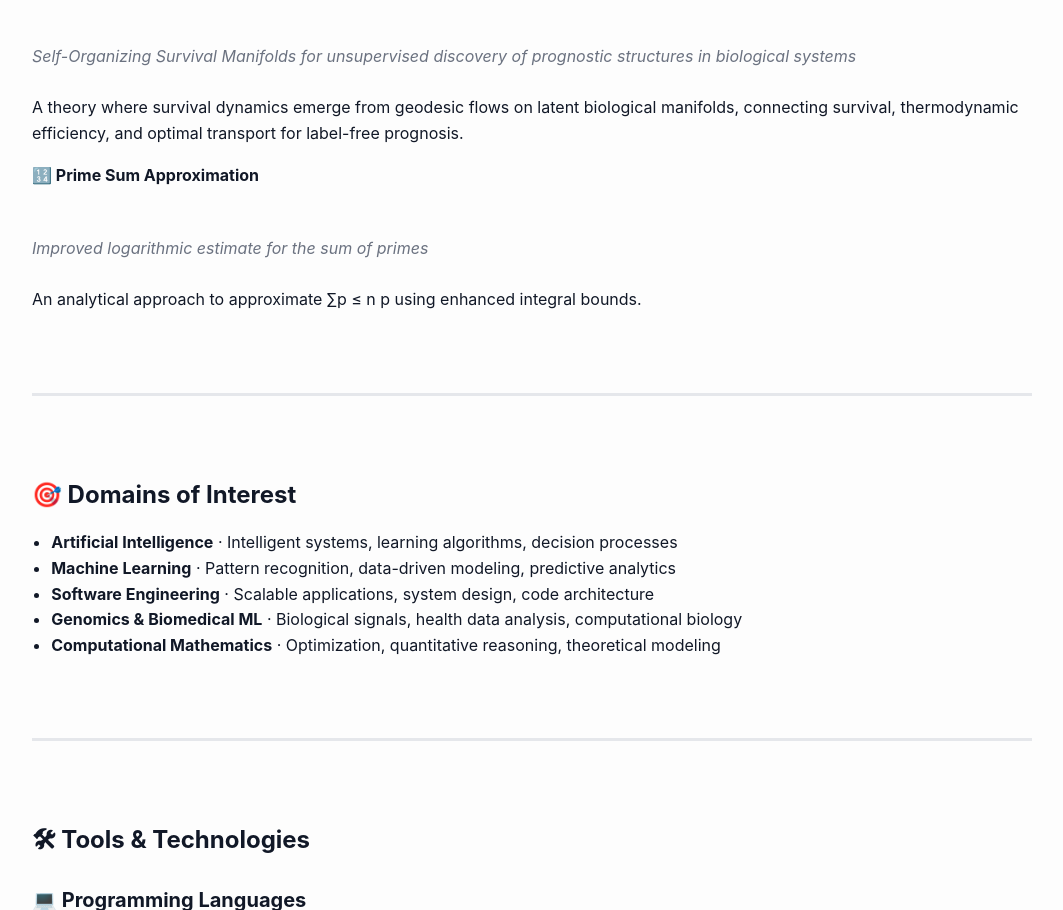
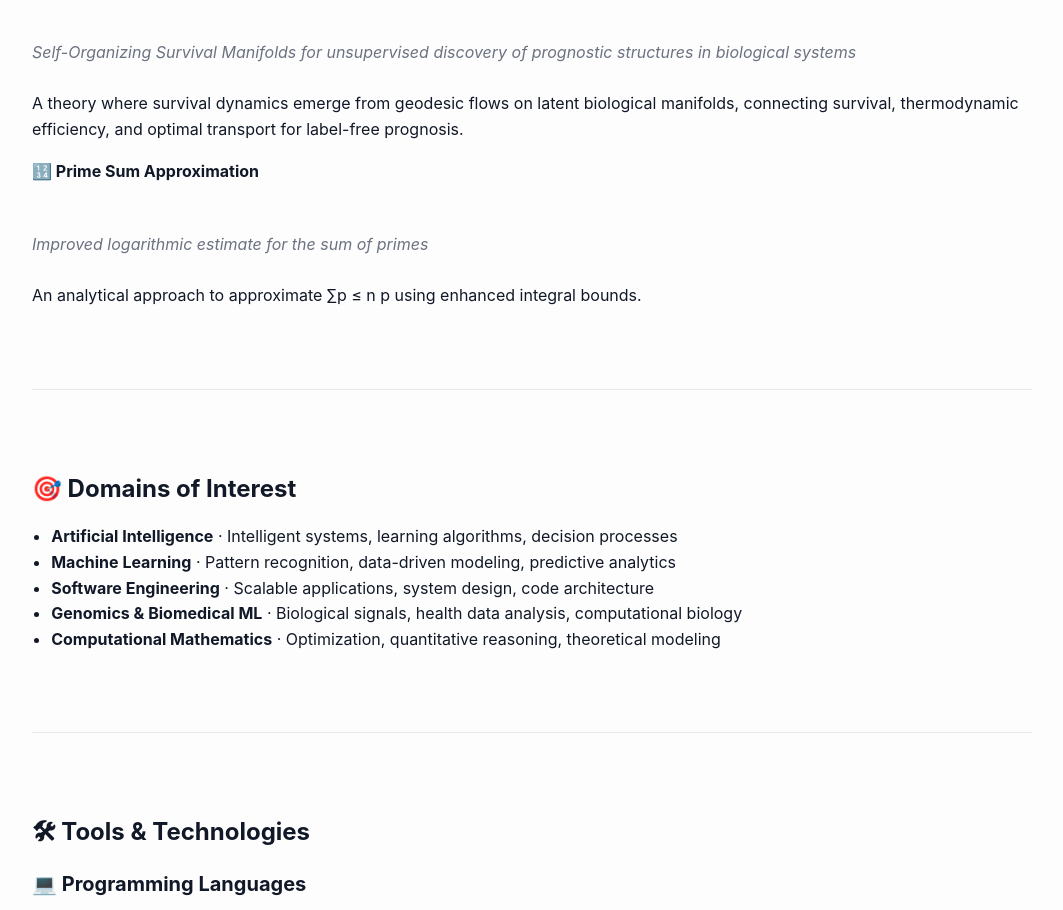
Before and after one commit to Atahanka/Atahanka, a plain HTML site: page webversion.html in a window 1280 px wide. Shown: the part 1614-2524 px from the top of the page, without its empty margins (108-1171 px from the left). Drawn offline with Linux system fonts and the light colour scheme.

Commit message:
Update styles.css

```diff
--- a/styles.css
+++ b/styles.css
@@ -16,19 +16,19 @@ h1 {
 
 h2 {
   font-size: 1.5rem;
-  margin-top: 2rem;
+  margin-top: 1rem;
   margin-bottom: 1rem;
 }
 
 h3 {
   font-size: 1.25rem;
-  margin-top: 1.5rem;
+  margin-top: 0.75rem;
   margin-bottom: 0.75rem;
 }
 
 h4 {
   font-size: 1rem;
-  margin-top: 1rem;
+  margin-top: 0.5rem;
   margin-bottom: 0.5rem;
 }
 
@@ -118,24 +118,17 @@ em {
   margin: 0 auto;
 }
 
-/* Horizontal rules */
-hr {
-  margin: 1rem 0;
-  border: none;
-  border-top: 1px solid #e5e7eb;
-}
-
 /* Thinner horizontal rule */
 hr.thin {
   border: none;
-  border-top: 1px solid #e5e7eb;
+  border-top: 0.5px solid #e5e7eb;
   margin: 3rem 0;
 }
 
 /* Bolder horizontal rule */
 hr.bold {
   border: none;
-  border-top: 3px solid #e5e7eb;
+  border-top: 1px solid #e5e7eb;
   margin: 5rem 0;
 }
 
```
